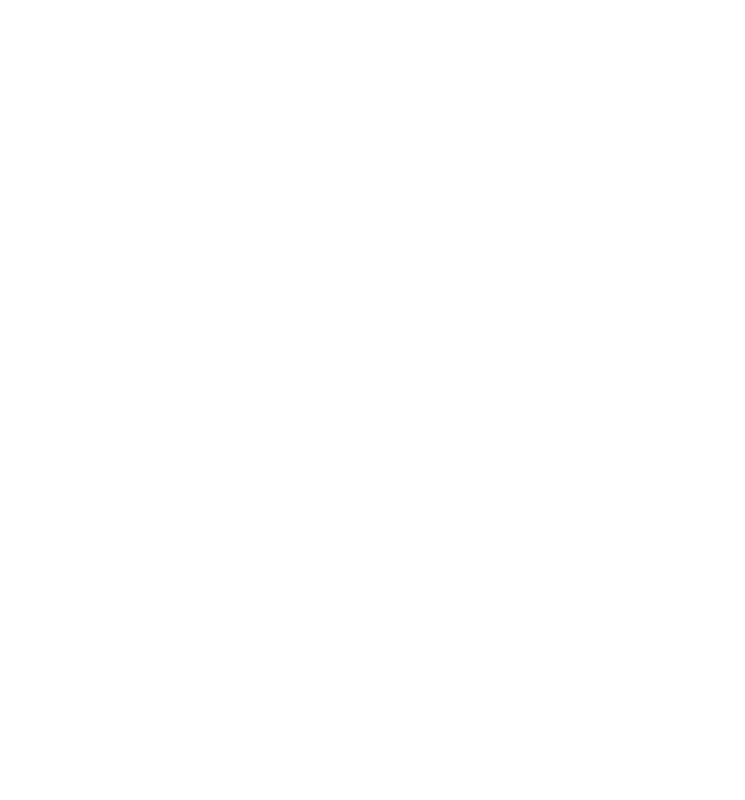
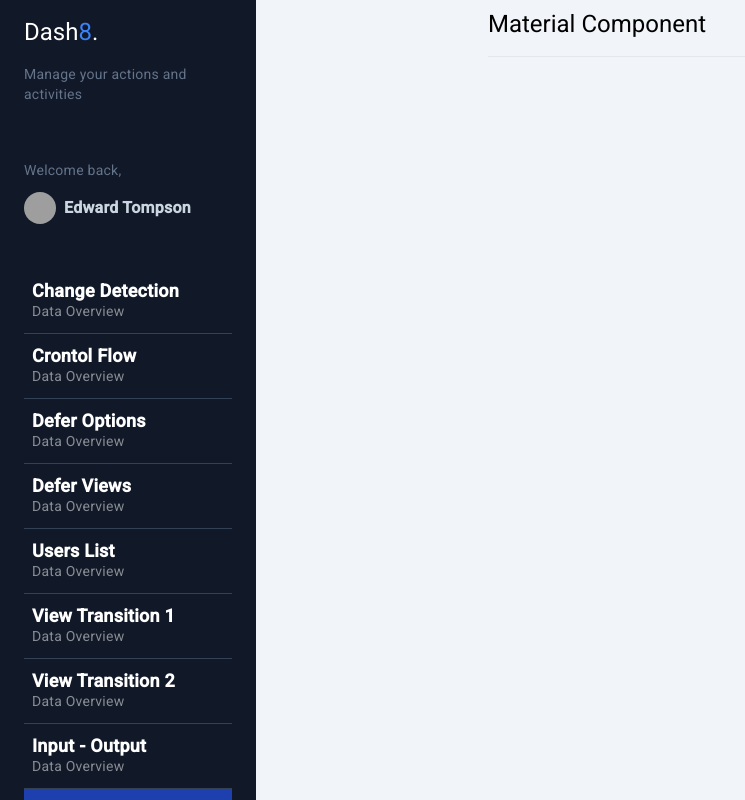
Before and after one commit to JonathanYaguana/CursoAngular, an Angular app in the folder 14-my-dashborad/: page /dashboard/material in a window 1280 px wide. Before the commit this address led to /. Shown: the whole page, without its empty margins (0-745 px from the left). Built offline with nearby package versions, Linux system fonts and the light colour scheme; grey boxes are pictures that could not be loaded.

Commit message:
instalacion angular material

```diff
--- a/14-my-dashborad/angular.json
+++ b/14-my-dashborad/angular.json
@@ -25,6 +25,7 @@
               "src/assets"
             ],
             "styles": [
+              "@angular/material/prebuilt-themes/pink-bluegrey.css",
               "src/styles.css"
             ],
             "scripts": []
@@ -84,6 +85,7 @@
               "src/assets"
             ],
             "styles": [
+              "@angular/material/prebuilt-themes/pink-bluegrey.css",
               "src/styles.css"
             ],
             "scripts": []
--- a/14-my-dashborad/package.json
+++ b/14-my-dashborad/package.json
@@ -11,10 +11,12 @@
   "private": true,
   "dependencies": {
     "@angular/animations": "^18.2.12",
+    "@angular/cdk": "^17.0.0",
     "@angular/common": "^18.2.12",
     "@angular/compiler": "^18.2.12",
     "@angular/core": "^18.2.12",
     "@angular/forms": "^18.2.12",
+    "@angular/material": "^17.3.10",
     "@angular/platform-browser": "^18.2.12",
     "@angular/platform-browser-dynamic": "^18.2.12",
     "@angular/router": "^18.2.12",
--- a/14-my-dashborad/src/app/app.config.ts
+++ b/14-my-dashborad/src/app/app.config.ts
@@ -3,6 +3,7 @@
 
 import { routes } from './app.routes';
 import { provideHttpClient, withInterceptorsFromDi } from '@angular/common/http';
+import { provideAnimationsAsync } from '@angular/platform-browser/animations/async';
 
 export const appConfig: ApplicationConfig = {
   providers: [
@@ -16,6 +17,6 @@
       }),
     ),
     //importProvidersFrom(HttpClientModule)
-    provideHttpClient(withInterceptorsFromDi()),
+    provideHttpClient(withInterceptorsFromDi()), provideAnimationsAsync(),
   ]
 };
--- a/14-my-dashborad/src/app/app.routes.ts
+++ b/14-my-dashborad/src/app/app.routes.ts
@@ -51,6 +51,11 @@
         loadComponent: () => import ('./dashboard/pages/input-output/input-output.component'),
       },
       {
+        path: 'material',
+        title: 'Angular Material',
+        loadComponent: () => import ('./dashboard/pages/material/material.component'),
+      },
+      {
         path: '',
         redirectTo: 'control-flow',
         pathMatch: 'full',
--- a/14-my-dashborad/src/app/dashboard/pages/input-output/ui/product-card/product-card.component.ts
+++ b/14-my-dashborad/src/app/dashboard/pages/input-output/ui/product-card/product-card.component.ts
@@ -1,5 +1,5 @@
 import { CommonModule } from '@angular/common';
-import { ChangeDetectionStrategy, Component, input, Input, output } from '@angular/core';
+import { ChangeDetectionStrategy, Component, effect, input, output } from '@angular/core';
 import { Product } from '@interfaces/product.interface';
 
 @Component({
@@ -19,4 +19,8 @@
     this.onIncrementQuantity.emit( this.product().quantity + 1);
   }
 
+  public loginEffect = effect(() => {
+    console.log( this.product().name );
+  })
+
 }
--- /dev/null
+++ b/14-my-dashborad/src/app/dashboard/pages/material/material.component.html
@@ -0,0 +1,2 @@
+<h1 class="mat-title-small">Material Component</h1>
+<hr class="my-2"/>
--- /dev/null
+++ b/14-my-dashborad/src/app/dashboard/pages/material/material.component.ts
@@ -0,0 +1,12 @@
+import { CommonModule } from '@angular/common';
+import { ChangeDetectionStrategy, Component } from '@angular/core';
+
+@Component({
+  selector: 'app-material',
+  standalone: true,
+  imports: [CommonModule],
+  templateUrl: './material.component.html',
+  changeDetection: ChangeDetectionStrategy.OnPush,
+  })
+export default class MaterialComponent {
+}
--- a/14-my-dashborad/src/index.html
+++ b/14-my-dashborad/src/index.html
@@ -6,8 +6,10 @@
   <base href="/">
   <meta name="viewport" content="width=device-width, initial-scale=1">
   <link rel="icon" type="image/x-icon" href="favicon.ico">
+  <link href="https://fonts.googleapis.com/css2?family=Roboto:wght@300;400;500&display=swap" rel="stylesheet">
+  <link href="https://fonts.googleapis.com/icon?family=Material+Icons" rel="stylesheet">
 </head>
-<body>
+<body class="mat-typography">
   <app-root></app-root>
 </body>
 </html>
--- a/14-my-dashborad/src/styles.css
+++ b/14-my-dashborad/src/styles.css
@@ -1,3 +1,6 @@
 @tailwind base;
 @tailwind components;
 @tailwind utilities;
+
+html, body { height: 100%; }
+body { margin: 0; font-family: Roboto, "Helvetica Neue", sans-serif; }
```
Also changed, not shown: 1 other file (tests, documents, lock files or other folders).
